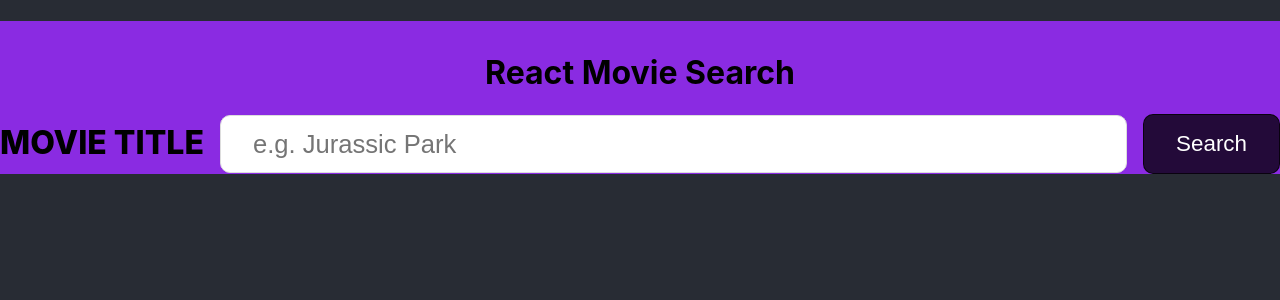
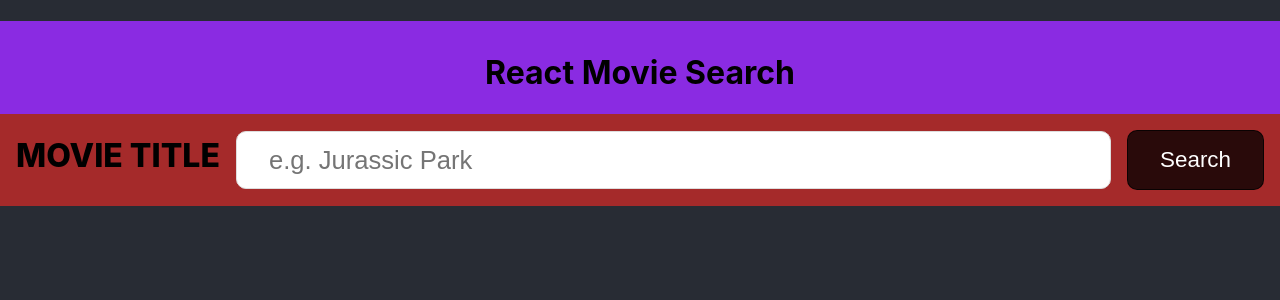
Before and after one commit to sairina/100-days-of-code, a React (Create React App) app in the folder movie-search-app/: page / in a window 1280 px wide. Shown: the top 300 px of the page. Built offline with nearby package versions, Linux system fonts and the light colour scheme.

Commit message:
updated styling

```diff
--- a/movie-search-app/src/SearchMovies.css
+++ b/movie-search-app/src/SearchMovies.css
@@ -1,11 +1,13 @@
 .form {
   display: grid;
+  background-color: brown;
+  padding: 1rem;
 }
 
 .label {
   font-size: 2rem;
   font-weight: 800;
-  margin-bottom: 0.2rem;
+  margin-bottom: 0.5rem;
   text-transform: uppercase;
 }
 
```
